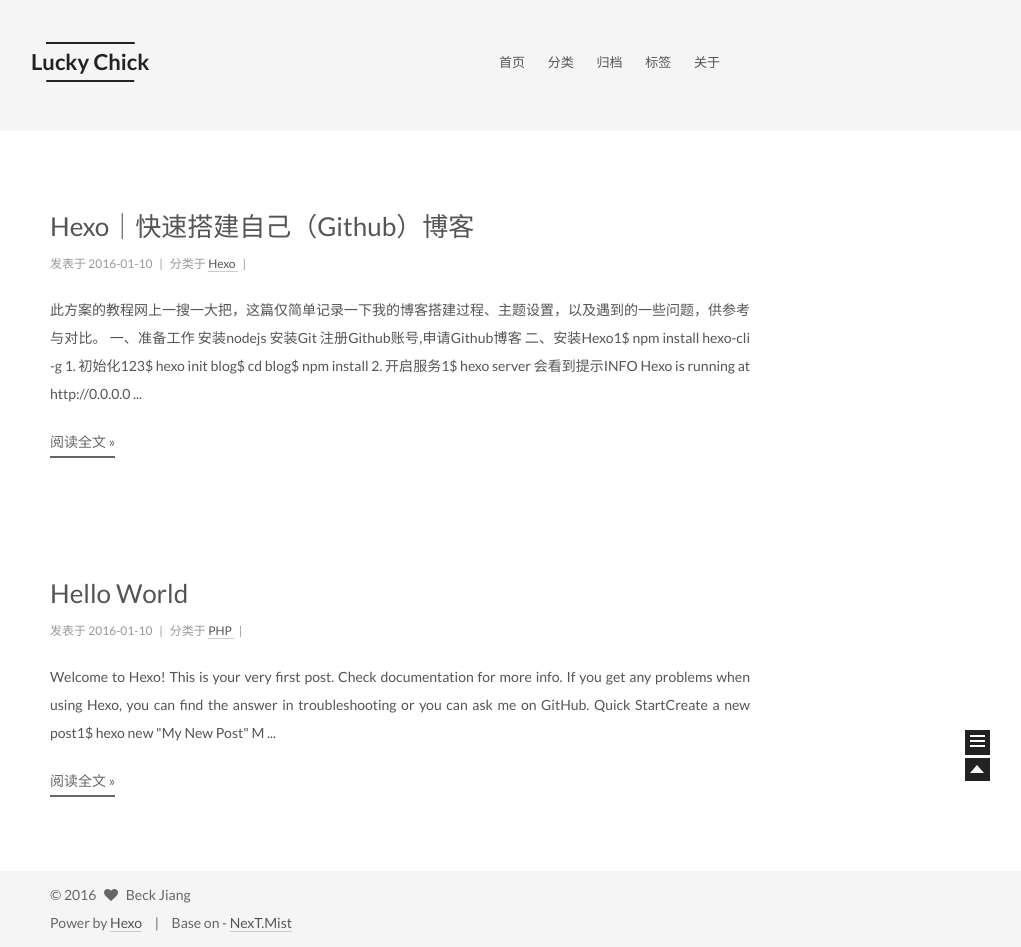
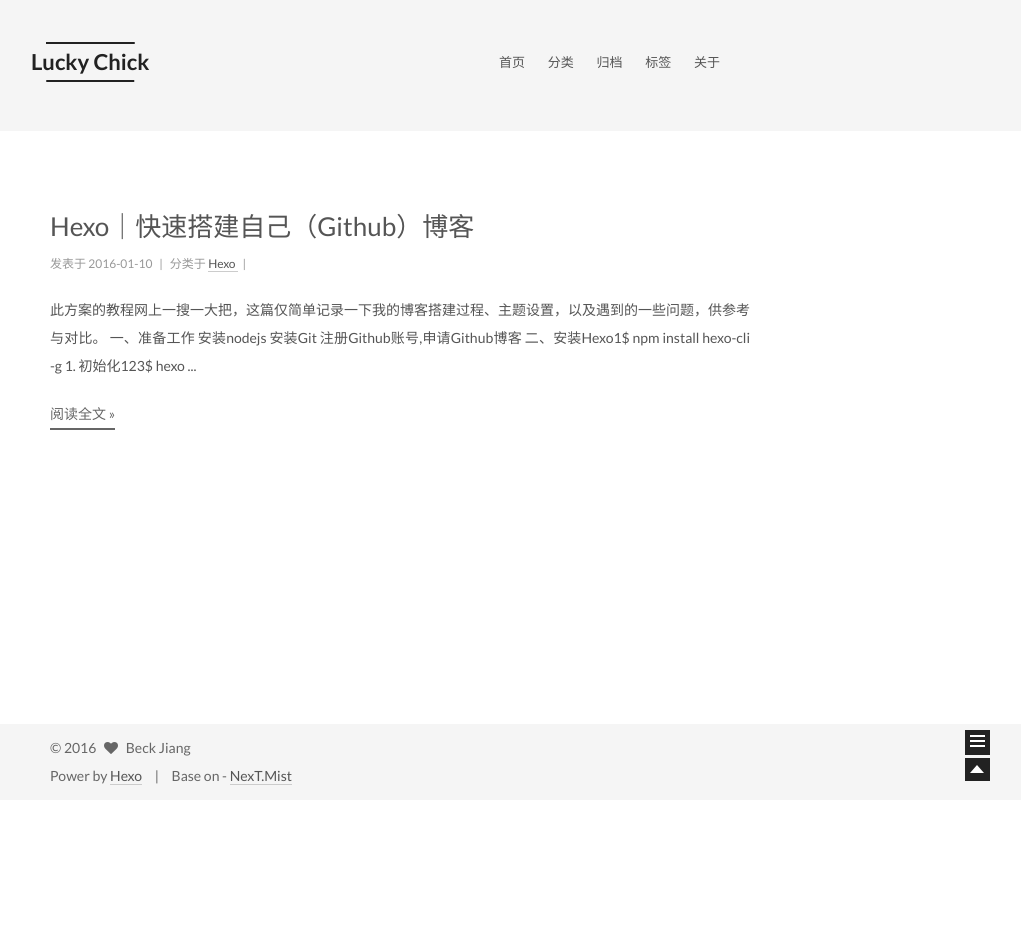
Before and after one commit to Beckjiang/beckjiang.github.com, a plain HTML site: page index.html in a window 1280 px wide. Shown: the whole page, without its empty margins (240-1261 px from the left). After the commit the page ends 800 px from the top, so only its background shows below. Drawn offline with Linux system fonts and the light colour scheme; a script that the page names is missing.

Commit message:
Site updated: 2016-01-10 17:08:43

```diff
--- a/css/main.css
+++ b/css/main.css
@@ -965,7 +965,7 @@ body {
   width: 4px;
   height: 4px;
   border-radius: 50%;
-  background: #ff33f7;
+  background: #78c1ff;
 }
 .sidebar-nav {
   margin: 0 0 20px;
--- a/index.html
+++ b/index.html
@@ -296,122 +296,11 @@
 注册Github账号,申请Github博客
 
 二、安装Hexo1$ npm install hexo-cli -g
-1. 初始化123$ hexo  init blog$ cd blog$ npm install
-2. 开启服务1$ hexo server
-会看到提示INFO  Hexo is running at http://0.0.0.0
+1. 初始化123$ hexo
             ...
           </span>
           <div class="post-more-link text-center">
             <a class="btn" href="/2016/01/10/Hexo｜快速搭建自己（Github）博客/#more" rel="contents">
-              阅读全文 &raquo;
-            </a>
-          </div>
-
-
-    </div>
-
-    <footer class="post-footer">
-
-
-
-
-
-
-        <div class="post-eof"></div>
-
-    </footer>
-  </article>
-
-
-
-
-
-
-
-
-
-
-
-
-  <article class="post post-type-normal " itemscope itemtype="http://schema.org/Article">
-
-
-      <header class="post-header">
-
-
-
-          <h1 class="post-title" itemprop="name headline">
-
-
-
-
-                <a class="post-title-link" href="/2016/01/10/hello-world/" itemprop="url">
-                  Hello World
-                </a>
-
-
-          </h1>
-
-
-        <div class="post-meta">
-          <span class="post-time">
-            发表于
-            <time itemprop="dateCreated" datetime="2016-01-10T00:35:26+08:00" content="2016-01-10">
-              2016-01-10
-            </time>
-          </span>
-
-
-            <span class="post-category" >
-              &nbsp; | &nbsp; 分类于
-
-                <span itemprop="about" itemscope itemtype="https://schema.org/Thing">
-                  <a href="/categories/PHP/" itemprop="url" rel="index">
-                    <span itemprop="name">PHP</span>
-                  </a>
-                </span>
-
-
-
-
-
-            </span>
-
-
-
-
-              <span class="post-comments-count">
-                &nbsp; | &nbsp;
-                <a href="/2016/01/10/hello-world/#comments" itemprop="discussionUrl">
-                  <span class="post-comments-count ds-thread-count" data-thread-key="2016/01/10/hello-world/" itemprop="commentsCount"></span>
-                </a>
-              </span>
-
-
-
-
-
-        </div>
-      </header>
-
-
-
-    <div class="post-body">
-
-
-
-
-
-
-          <span itemprop="articleBody">
-
-            Welcome to Hexo! This is your very first post. Check documentation for more info. If you get any problems when using Hexo, you can find the answer in troubleshooting or you can ask me on GitHub.
-Quick StartCreate a new post1$ hexo new "My New Post"
-M
-            ...
-          </span>
-          <div class="post-more-link text-center">
-            <a class="btn" href="/2016/01/10/hello-world/#more" rel="contents">
               阅读全文 &raquo;
             </a>
           </div>
@@ -468,7 +357,7 @@ M
 
       <section class="site-overview sidebar-panel  sidebar-panel-active ">
         <div class="site-author motion-element" itemprop="author" itemscope itemtype="http://schema.org/Person">
-          <img class="site-author-image" src="/images/avatar.jpg" alt="Beck Jiang" itemprop="image"/>
+          <img class="site-author-image" src="/images/chick.jpg" alt="Beck Jiang" itemprop="image"/>
           <p class="site-author-name" itemprop="name">Beck Jiang</p>
         </div>
         <p class="site-description motion-element" itemprop="description">求知若饥 虚心若愚</p>
```
Also changed, not shown: 2016/01/10/Hexo｜快速搭建自己（Github）博客/index.html (+2 -2 lines), 2016/01/10/hello-world/index.html (+1 -1 lines), about/index.html (+1 -1 lines), archives/2016/01/index.html (+1 -1 lines), archives/2016/index.html (+1 -1 lines), archives/index.html (+1 -1 lines), categories/Hexo/index.html (+1 -1 lines), categories/PHP/index.html (+1 -1 lines), categories/index.html (+1 -1 lines), tags/Hexo/index.html (+1 -1 lines), tags/Linux/index.html (+1 -1 lines), tags/Nginx/index.html (+1 -1 lines), tags/PHP/index.html (+1 -1 lines), tags/index.html (+1 -1 lines), 1 more files.
